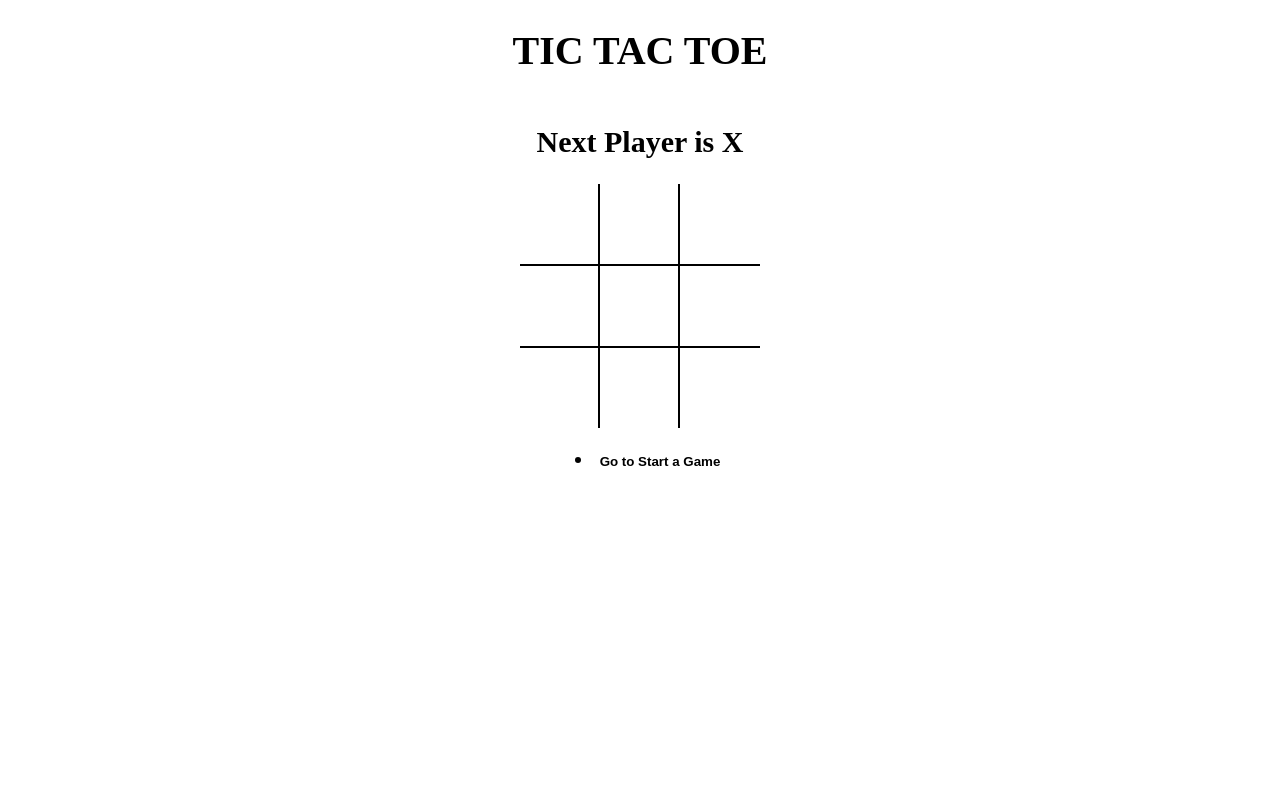
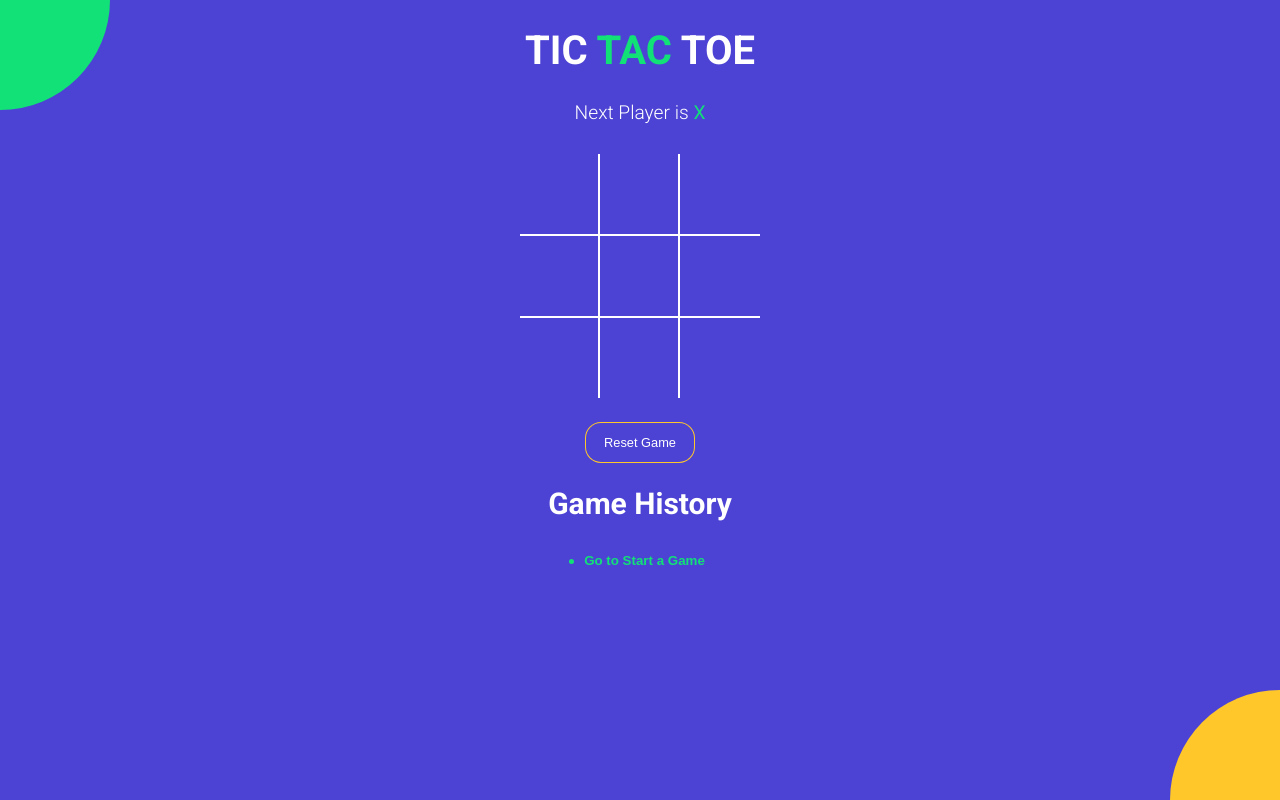
Before and after one commit to ashishrathod95/tictactoe-game, a React (Vite) app: page / in a window 1280 px wide. Built offline with nearby package versions, Linux system fonts and the light colour scheme.

Commit message:
Add styling to entire App

```diff
--- a/index.html
+++ b/index.html
@@ -1,7 +1,14 @@
 <!DOCTYPE html>
 <html>
   <head>
-    <title>React Vite Micro App</title>
+    <meta charset="UTF-8" />
+    <meta name="viewport" content="width=device-width, initial-scale=1.0" />
+    <meta http-equiv="X-UA-Compatible" content="ie=edge" />
+    <link
+      href="https://fonts.googleapis.com/css?family=Roboto:300,400,700&display=swap"
+      rel="stylesheet"
+    />
+  <title>TIC TAC TOE</title>
   </head>
   <body>
     <div id="root"></div>
--- a/src/App.jsx
+++ b/src/App.jsx
@@ -7,7 +7,9 @@
 
 const App = () => {
 
-  const [history,setHistory] = useState([ {board: Array(9).fill(null), isXNext: true} ]);
+  const NewGame = [ {board: Array(9).fill(null), isXNext: true} ];
+
+  const [history,setHistory] = useState(NewGame);
 
   const [currentMove, setCurrentMove] = useState(0);
 
@@ -16,7 +18,7 @@
   //console.log('history :>> ', history);
 
 
-  const winner = calculateWinner(current.board);
+  const {winner, winningSquares} = calculateWinner(current.board);
 
 
   const handleSquareClick = (position) => {
@@ -46,12 +48,20 @@
     setCurrentMove(move);
   }
 
+  const onNewGame = () => {
+    setHistory(NewGame)
+    setCurrentMove(0)
+  }
+
   return (
     <div className="app">
-    <h1>TIC TAC TOE</h1>
+    <h1>TIC <span class="text-green">TAC</span> TOE</h1>
     <StatusMessage winner={winner} current={current}/>
-    <Board board = {current.board} handleSquareClick = {handleSquareClick} />
+    <Board board = {current.board} handleSquareClick = {handleSquareClick} winningSquares={winningSquares} />
+    <button type="button" onClick={onNewGame} className={`btn-reset ${winner ? 'active' : ''}`}>Reset Game</button>
+    <h2 className={{fontWeight: 'normal'}}>Game History</h2>
     <History history={ history } moveTo={moveTo} currentMove={currentMove}/>
+    <div className="bg-balls"/>
   </div>
   );
 };
--- a/src/components/Board.jsx
+++ b/src/components/Board.jsx
@@ -1,11 +1,13 @@
 import React from 'react';
 import Square from './Square';
 
-const Board = ({board, handleSquareClick}) => {
+const Board = ({board, handleSquareClick, winningSquares}) => {
+  const renderSquare = (position) => {
 
-  const renderSquare = (position) => {
+    const isWinningSquare = winningSquares.includes(position);
+
     return (
-      <Square value={board[position]} onClick={() => handleSquareClick(position)}/>
+      <Square value={board[position]} onClick={() => handleSquareClick(position)} isWinningSquare={isWinningSquare}/>
     );
   };
 
--- a/src/components/History.jsx
+++ b/src/components/History.jsx
@@ -2,13 +2,12 @@
 
 const History = ({history, moveTo, currentMove}) => {
   return (
-    <ul>
+    <div className='history-wrapper'>
+      <ul className='history'>
       {history.map((_,move) => {
           return(
             <li key={move}>
-            <button style={{
-              fontWeight : move === currentMove ? 'bold' : 'normal',
-            }} type="button" onClick={() => {
+            <button className={`btn-move ${move === currentMove ? 'active' : ''}`} type="button" onClick={() => {
               moveTo(move);
             }}>
               { move === 0 ? "Go to Start a Game" : `Go to move #${move}` }
@@ -16,7 +15,8 @@
           </li>
           );
         })}
-    </ul>
+      </ul>
+    </div>
     );
 };
 
--- a/src/components/Square.jsx
+++ b/src/components/Square.jsx
@@ -1,7 +1,7 @@
 import React from 'react';
 
-const Square = ({value , onClick}) => {
-  return <button type="button" className='square' onClick={onClick}>{ value }</button>
+const Square = ({value , onClick, isWinningSquare}) => {
+  return <button type="button" className={`square ${isWinningSquare ? 'winning' : ''} ${value === 'X' ?'text-green' : 'text-orange'}`} onClick={onClick}>{ value }</button>
 };
 
 export default Square;
--- a/src/components/StatusMessage.jsx
+++ b/src/components/StatusMessage.jsx
@@ -5,11 +5,23 @@
   const noMovesLeft = current.board.every((ele) => ele !== null);
 
   return (
-    <h2>
-      {winner && `Winner is ${winner}`}
-      {!winner && !noMovesLeft && `Next Player is ${current.isXNext ? 'X' : 'O'}`}
-      {!winner && noMovesLeft && 'Game Tied'}
-    </h2>
+    <div className='status-message'>
+      {winner &&
+      <>
+        Winner is <span className={winner === 'X' ? 'text-green' : 'text-orange'}>{winner}</span>
+      </>}
+      {!winner && !noMovesLeft &&
+      <>
+        Next Player is {' '}
+        <span className={current.isXNext ? 'text-green' : 'text-orange'}> {current.isXNext ? 'X' : 'O'}{' '}
+        </span>
+      </>
+      }
+      {!winner && noMovesLeft && <>
+        <span className='text-green'>X</span> and <span className='text-orange'>Y</span> Tied
+      </>
+      }
+    </div>
   );
 };
 
--- a/src/helpers.jsx
+++ b/src/helpers.jsx
@@ -12,8 +12,15 @@
   for (let i = 0; i < lines.length; i++) {
     const [a, b, c] = lines[i];
     if (squares[a] && squares[a] === squares[b] && squares[a] === squares[c]) {
-      return squares[a];
+      //return squares[a];
+      return {
+        winner: squares[a],
+        winningSquares: [a,b,c],
+      }
     }
   }
-  return null;
+  return {
+    winner: null,
+    winningSquares: [],
+  }
 }
--- a/src/styles/root.scss
+++ b/src/styles/root.scss
@@ -1,4 +1,11 @@
+$green: #12e177;
+$orange: #ffc72a;
+$blue: #4c43d4;
+
 body {
+  font-family: 'Roboto', sans-serif;
+  background-color: $blue;
+  color: #fff;
   padding: 0;
   margin: 0;
 }
@@ -8,7 +15,7 @@
   border: none;
   outline: none;
   &:hover {
-   cursor: pointer;
+    cursor: pointer;
   }
 }
 
@@ -19,18 +26,83 @@
   align-items: center;
 }
 
+.text-green {
+  color: $green;
+}
+
+.text-orange {
+  color: $orange;
+}
+
+.history-wrapper {
+  width: 300px;
+  text-align: center;
+  margin-bottom: 20px;
+  .history {
+    display: inline-block;
+    padding: 0;
+    margin: 0;
+    li {
+      list-style: none;
+      text-align: left;
+      &:before {
+        content: '';
+        border-radius: 50%;
+        display: inline-block;
+        height: 5px;
+        width: 5px;
+        background-color: $green;
+        margin-right: 4px;
+        margin-bottom: 1px;
+      }
+
+      .btn-move {
+    	  color: #fff;
+        &.active {
+          font-weight: bold;
+          color: $green;
+        }
+      }
+    }
+  }
+}
+
+.status-message {
+	margin-bottom: 30px;
+	font-size: 1.2rem;
+	font-weight: lighter;
+	span {
+	  font-weight: normal;
+	}
+}
+
+.btn-reset {
+  font-size: 0.8rem;
+  color: #fff;
+  border-radius: 15px;
+  padding: 12px 18px;
+  margin-top: 25px;
+  transition: all 0.2s;
+  background-color: $blue;
+  box-shadow: 0px 0px 0px 1px $orange;
+  &.active {
+    background-color: $orange;
+    box-shadow: none;
+  }
+}
+
 .board {
   .board-row {
     display: flex;
     flex-direction: row;
-    border-bottom: 2px solid #000;
+    border-bottom: 2px solid #fff;
     &:last-child {
       border-bottom: none;
     }
     .square {
       width: 80px;
       height: 80px;
-      border-right: 2px solid #000;
+      border-right: 2px solid #fff;
       font-size: 2.5rem;
       padding: 0;
       overflow: hidden;
@@ -38,6 +110,63 @@
       &:last-child {
         border-right: none;
       }
+      &.winning {
+			  animation: scaleText 1.4s infinite;
+			  @keyframes scaleText {
+			    0% {
+			      transform: 2.5rem;
+			    }
+			    50% {
+			      font-size: 3.5rem;
+			    }
+			    100% {
+			      font-size: 2.5rem;
+			    }
+			  }
+			}
     }
   }
 }
+
+.bg-balls {
+  position: fixed;
+  top: 0;
+  left: 0;
+  right: 0;
+  bottom: 0;
+  min-width: 100%;
+  z-index: -1;
+
+  &:before,
+  &:after {
+    content: '';
+    position: absolute;
+    width: 150px;
+    height: 150px;
+    border-radius: 50%;
+  }
+
+  &:before {
+    background-color: $orange;
+    right: -75px;
+    bottom: -75px;
+    @media screen and (min-width: 476px) {
+      width: 220px;
+      height: 220px;
+      right: -110px;
+      bottom: -110px;
+    }
+  }
+
+  &:after {
+    background-color: $green;
+    top: -75px;
+    left: -75px;
+    @media screen and (min-width: 476px) {
+      width: 220px;
+      height: 220px;
+      top: -110px;
+      left: -110px;
+    }
+  }
+}
```
